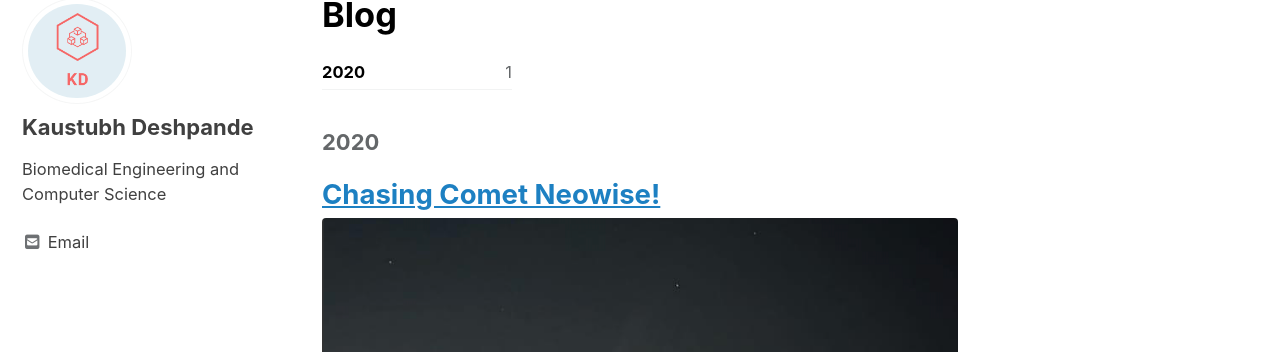
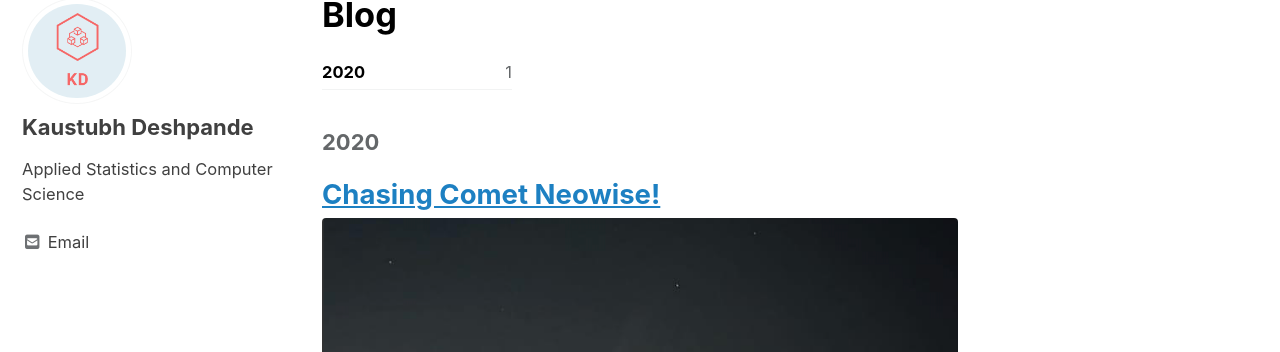
Before and after one commit to kaus0399/kaus0399.github.io, a Jekyll site: the page built from _pages/blog.md, in a window 1280 px wide. Shown: the part 104-456 px from the top of the page. Built offline with Jekyll 4.4.1, drawn with Linux system fonts in a browser that asks for light colours; cached includes are drawn as plain includes; nearby versions of some CDN libraries.

```diff
--- a/_data/authors.yml
+++ b/_data/authors.yml
@@ -1,6 +1,6 @@
 Kaustubh Deshpande:
   name        : "Kaustubh Deshpande"
-  bio         : "Biomedical Engineering and Computer Science"
+  bio         : "Applied Statistics and Computer Science"
   avatar      : "/assets/images/avatar4.png"
   links:
     - label: "Email"
```
